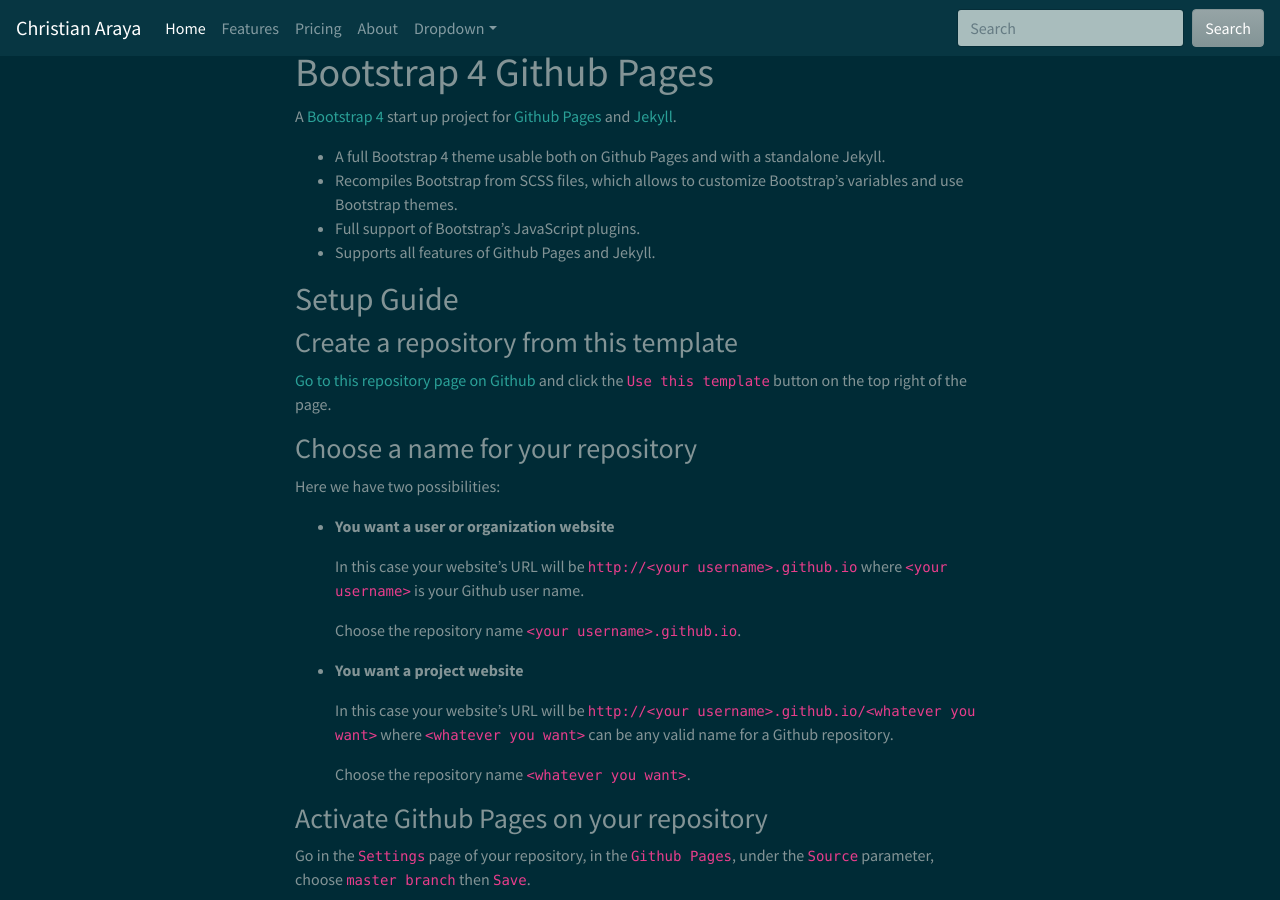
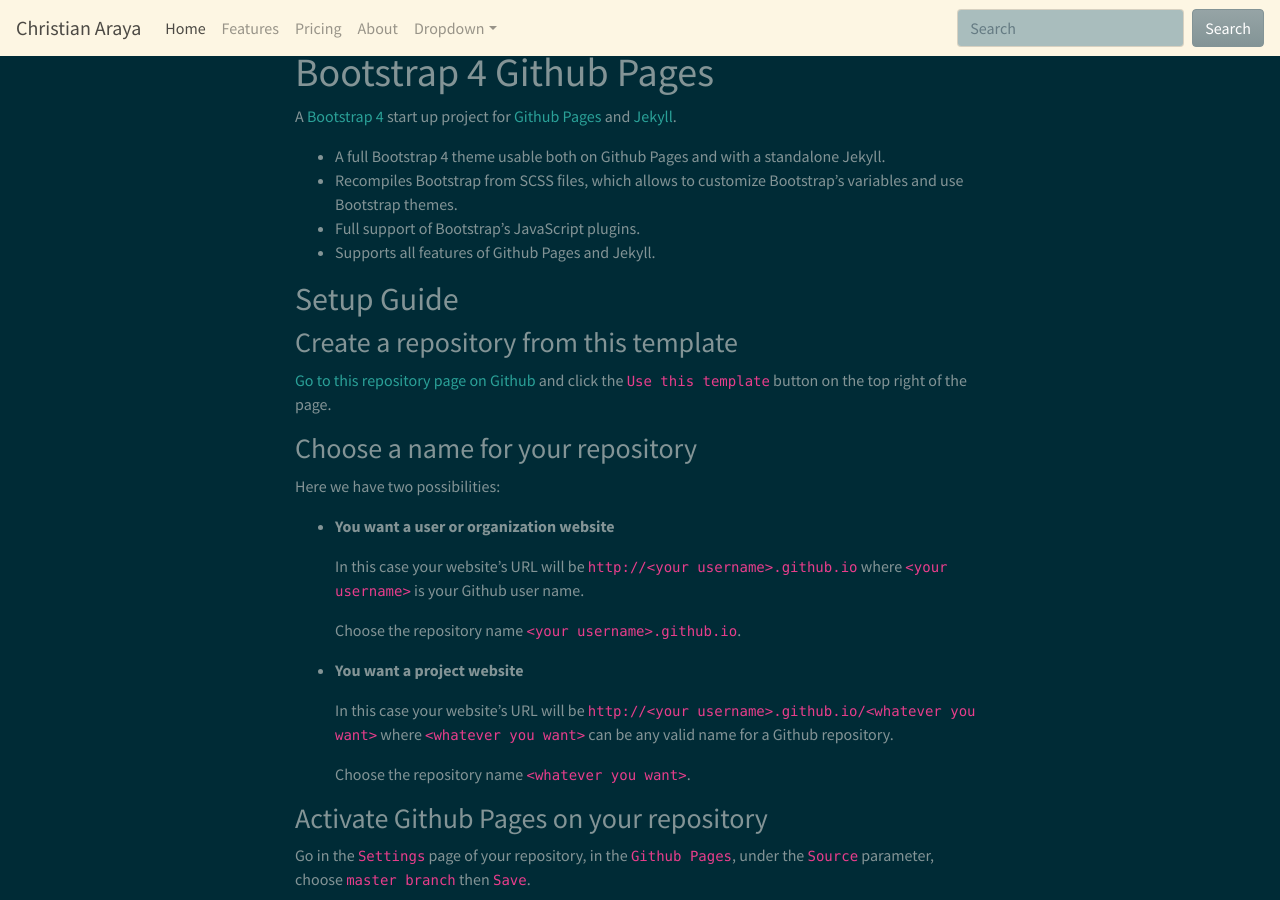
Before and after one commit to christian-araya/christian-araya.github.io, a Jekyll site: the page built from index.md, in a window 1280 px wide and 900 px high. Built offline with Jekyll 4.4.1, drawn with Linux system fonts in a browser that asks for light colours.

Commit message:
Update header.html

```diff
--- a/_includes/header.html
+++ b/_includes/header.html
@@ -1,10 +1,10 @@
-<nav class="navbar navbar-expand-lg fixed-top navbar-dark bg-dark">
+<nav class="navbar navbar-expand-lg fixed-top navbar-light bg-light">
   <a class="navbar-brand" href="#">Christian Araya</a>
   <button class="navbar-toggler" type="button" data-toggle="collapse" data-target="#navbarColor02" aria-controls="navbarColor02" aria-expanded="false" aria-label="Toggle navigation">
     <span class="navbar-toggler-icon"></span>
   </button>
 
-  <div class="collapse navbar-collapse" id="navbarColor02">
+  <div class="collapse navbar-collapse" id="navbarColor03">
     <ul class="navbar-nav mr-auto">
       <li class="nav-item active">
         <a class="nav-link" href="#">Home <span class="sr-only">(current)</span></a>
```
